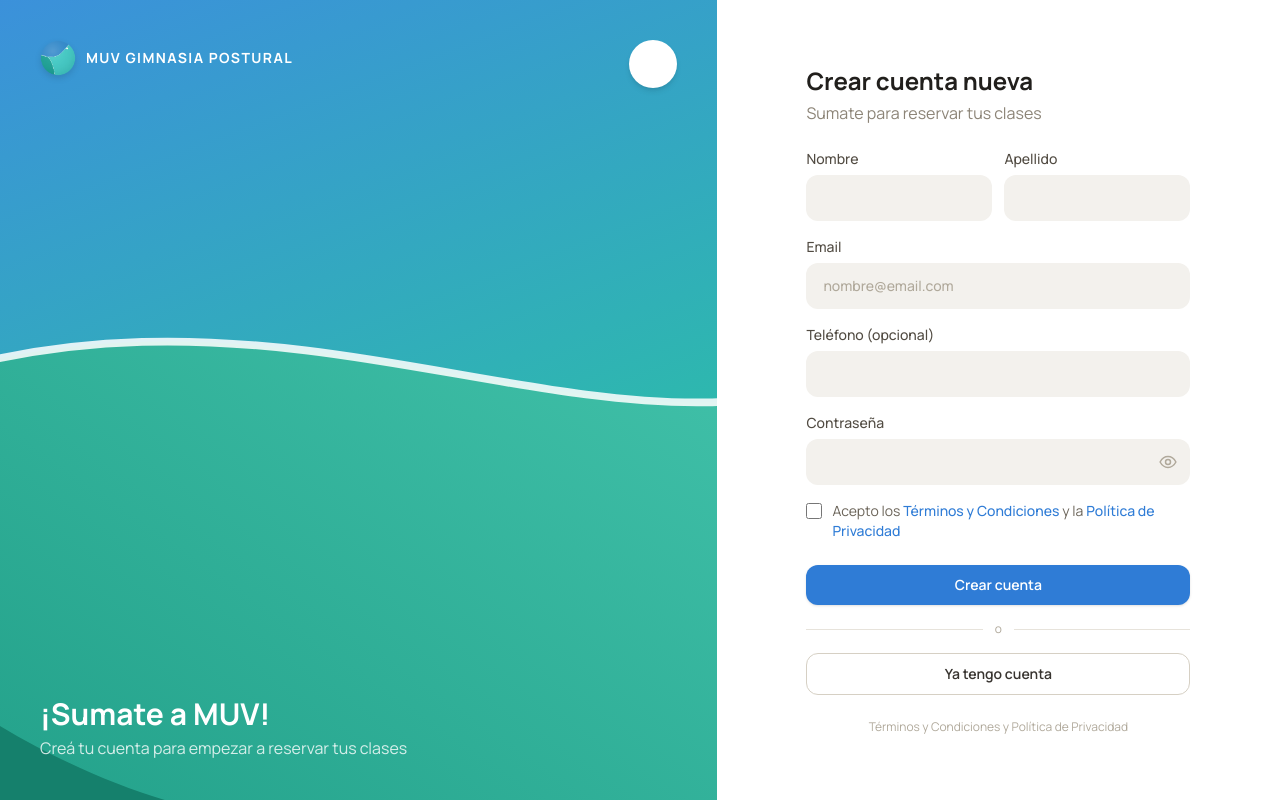
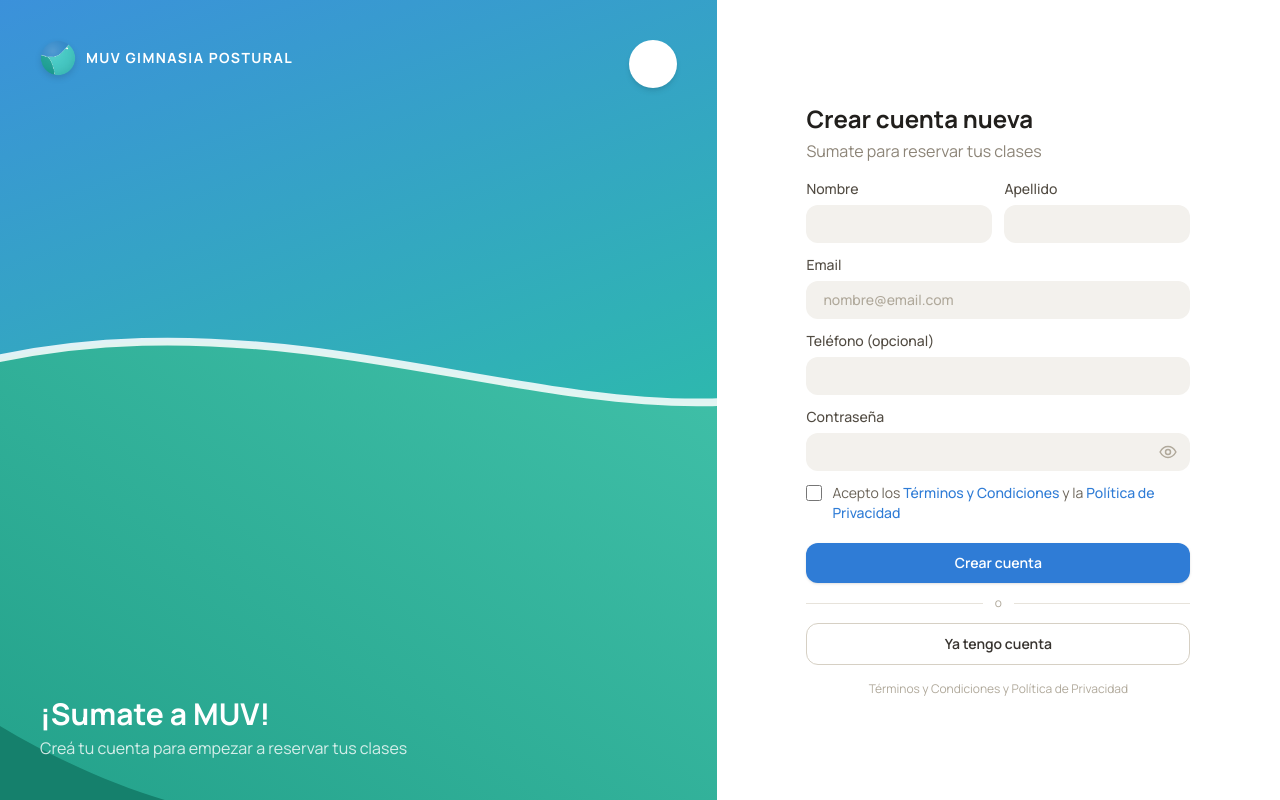
Before and after one commit to Marticaste144/Web-Pilates, a Next.js app: page /signup in a window 1280 px wide. Built offline with nearby package versions, Linux system fonts and the light colour scheme; no server answers.

Commit message:
corrige responsive vertical de autenticacion

```diff
--- a/app/forgot-password/forgot-password-form.tsx
+++ b/app/forgot-password/forgot-password-form.tsx
@@ -13,7 +13,7 @@ export function ForgotPasswordForm() {
   if (state.status === "check_email") {
     return (
       <>
-        <div className="mb-6 text-center md:text-left">
+        <div className="mb-6 text-center md:mb-4 md:text-left">
           <h1 className="text-2xl font-bold text-neutral-900">Revisá tu email</h1>
         </div>
         <Alert variant="success">{state.message}</Alert>
@@ -23,12 +23,12 @@ export function ForgotPasswordForm() {
 
   return (
     <>
-      <div className="mb-6 text-center md:text-left">
+      <div className="mb-6 text-center md:mb-4 md:text-left">
         <h1 className="text-2xl font-bold text-neutral-900">Recuperar contraseña</h1>
         <p className="mt-1 text-neutral-500">Te enviamos un link para restablecerla</p>
       </div>
 
-      <form action={formAction} className="flex flex-col gap-4">
+      <form action={formAction} className="flex flex-col gap-4 md:gap-3">
         <label className="flex flex-col gap-1.5 text-sm font-medium text-neutral-700">
           Email
           <input
@@ -37,7 +37,7 @@ export function ForgotPasswordForm() {
             required
             autoComplete="email"
             placeholder="nombre@email.com"
-            className="w-full rounded-xl border border-transparent bg-neutral-100 px-4 py-3 text-neutral-900 placeholder:text-neutral-400 focus:border-primary-500 focus:bg-white focus:outline-none focus:ring-2 focus:ring-primary-100"
+            className="w-full rounded-xl border border-transparent bg-neutral-100 px-4 py-3 md:py-2 text-neutral-900 placeholder:text-neutral-400 focus:border-primary-500 focus:bg-white focus:outline-none focus:ring-2 focus:ring-primary-100"
           />
         </label>
 
--- a/app/login/login-form.tsx
+++ b/app/login/login-form.tsx
@@ -9,7 +9,7 @@ import { Alert } from "@/components/ui/alert";
 import { EyeIcon, EyeOffIcon } from "@/components/ui/icons";
 
 const inputClass =
-  "w-full rounded-xl border border-transparent bg-neutral-100 px-4 py-3 text-neutral-900 placeholder:text-neutral-400 focus:border-primary-500 focus:bg-white focus:outline-none focus:ring-2 focus:ring-primary-100";
+  "w-full rounded-xl border border-transparent bg-neutral-100 px-4 py-3 md:py-2 text-neutral-900 placeholder:text-neutral-400 focus:border-primary-500 focus:bg-white focus:outline-none focus:ring-2 focus:ring-primary-100";
 
 export function LoginForm() {
   const [state, formAction, pending] = useActionState(signIn, initialAuthState);
@@ -17,12 +17,12 @@ export function LoginForm() {
 
   return (
     <>
-      <div className="mb-6 text-center md:text-left">
+      <div className="mb-6 text-center md:mb-4 md:text-left">
         <h1 className="text-2xl font-bold text-neutral-900">Iniciar sesión</h1>
         <p className="mt-1 text-neutral-500">Ingresá para ver tus clases</p>
       </div>
 
-      <form action={formAction} className="flex flex-col gap-4">
+      <form action={formAction} className="flex flex-col gap-4 md:gap-3">
         <label className="flex flex-col gap-1.5 text-sm font-medium text-neutral-700">
           Email
           <input
--- a/app/signup/signup-form.tsx
+++ b/app/signup/signup-form.tsx
@@ -9,7 +9,7 @@ import { Alert } from "@/components/ui/alert";
 import { EyeIcon, EyeOffIcon } from "@/components/ui/icons";
 
 const inputClass =
-  "rounded-xl border border-transparent bg-neutral-100 px-4 py-3 text-neutral-900 placeholder:text-neutral-400 focus:border-primary-500 focus:bg-white focus:outline-none focus:ring-2 focus:ring-primary-100";
+  "rounded-xl border border-transparent bg-neutral-100 px-4 py-3 md:py-2 text-neutral-900 placeholder:text-neutral-400 focus:border-primary-500 focus:bg-white focus:outline-none focus:ring-2 focus:ring-primary-100";
 
 export function SignupForm() {
   const [state, formAction, pending] = useActionState(signUpAlumno, initialAuthState);
@@ -18,7 +18,7 @@ export function SignupForm() {
   if (state.status === "check_email") {
     return (
       <>
-        <div className="mb-6 text-center md:text-left">
+        <div className="mb-6 text-center md:mb-4 md:text-left">
           <h1 className="text-2xl font-bold text-neutral-900">Revisá tu email</h1>
         </div>
         <Alert variant="success">{state.message}</Alert>
@@ -28,12 +28,12 @@ export function SignupForm() {
 
   return (
     <>
-      <div className="mb-6 text-center md:text-left">
+      <div className="mb-6 text-center md:mb-4 md:text-left">
         <h1 className="text-2xl font-bold text-neutral-900">Crear cuenta nueva</h1>
         <p className="mt-1 text-neutral-500">Sumate para reservar tus clases</p>
       </div>
 
-      <form action={formAction} className="flex flex-col gap-4">
+      <form action={formAction} className="flex flex-col gap-4 md:gap-3">
         <div className="flex flex-col gap-4 sm:flex-row sm:gap-3">
           <label className="flex min-w-0 flex-1 flex-col gap-1.5 text-sm font-medium text-neutral-700">
             Nombre
--- a/components/auth/auth-shell.tsx
+++ b/components/auth/auth-shell.tsx
@@ -16,10 +16,16 @@ export function AuthShell({
       <div className="relative flex w-full flex-1 flex-col overflow-hidden md:flex-row">
         <AuthHero title={heroTitle} subtitle={heroSubtitle} />
 
-        <div className="relative -mt-8 flex flex-1 flex-col rounded-t-3xl bg-white p-6 shadow-[0_-8px_24px_rgba(0,0,0,0.08)] md:mt-0 md:items-center md:justify-center md:rounded-none md:p-10 md:shadow-none">
-          <div className="mx-auto flex w-full max-w-sm flex-col py-4">
+        <div className="relative -mt-8 flex flex-1 flex-col rounded-t-3xl bg-white p-6 shadow-[0_-8px_24px_rgba(0,0,0,0.08)] md:mt-0 md:items-center md:justify-center md:rounded-none md:shadow-none">
+          {/* py-4 solo importa en mobile (ahí se permite scroll de página) --
+              en desktop (md:items-center ya centra el bloque verticalmente)
+              se saca ese padding extra: junto con p-8 en vez de p-10 acá
+              arriba, es la diferencia entre entrar o no en 100dvh en
+              pantallas de 768px de alto (1024x768/1366x768, las más
+              angostas verticalmente de las que se prueban). */}
+          <div className="mx-auto flex w-full max-w-sm flex-col py-4 md:py-0">
             {children}
-            <p className="mt-6 text-center text-xs text-neutral-400">
+            <p className="mt-6 text-center text-xs text-neutral-400 md:mt-4">
               <Link href="/legal" className="hover:text-primary-600 hover:underline">
                 Términos y Condiciones y Política de Privacidad
               </Link>
```
